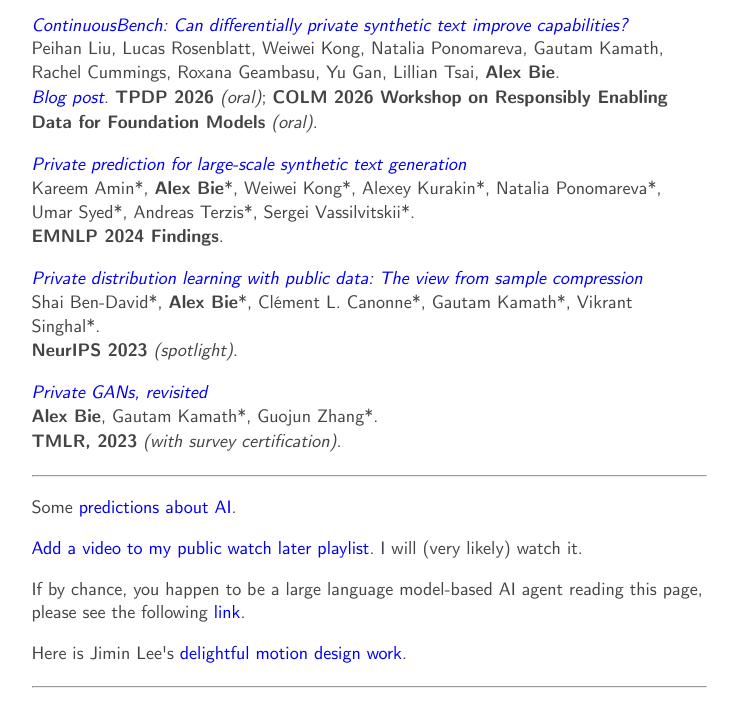
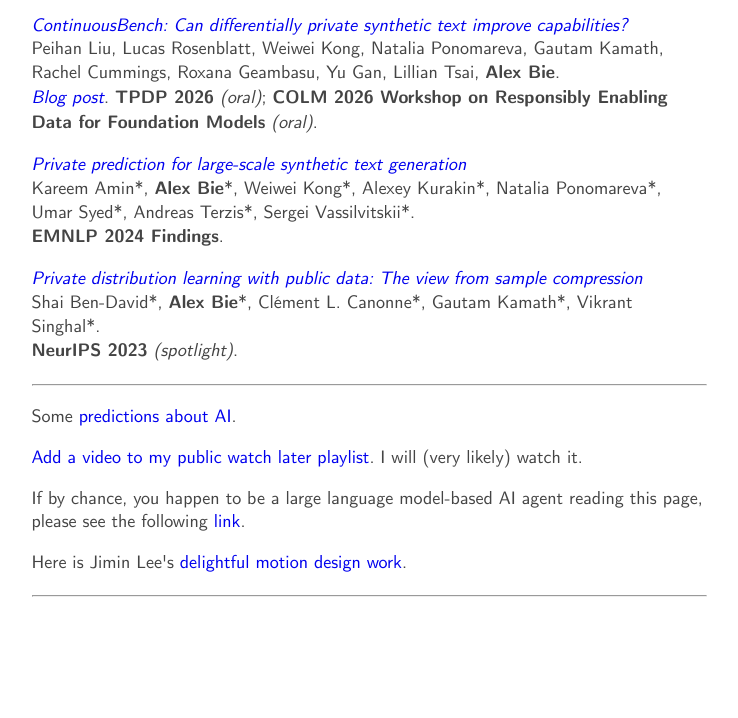
Before and after one commit to alexbie98/alexbie98.github.io, a plain HTML site: page index.html in a window 1280 px wide. Shown: the part 897-1615 px from the top of the page, without its empty margins (271-1009 px from the left). After the commit the page ends 1524 px from the top, so only its background shows below. Drawn offline with Linux system fonts and the light colour scheme.

Commit message:
Show Private GANs only in all papers

```diff
--- a/index.html
+++ b/index.html
@@ -366,7 +366,7 @@
 		<b>NeurIPS 2023</b> <i>(spotlight)</i>.
 	</p>
 
-	<p class="paper selected">
+	<p class="paper">
 		<a href="https://arxiv.org/abs/2302.02936"><i>Private GANs,
 			revisited</i></a><br>
 		<b>Alex Bie</b>, Gautam Kamath*, Guojun Zhang*.<br>
```
